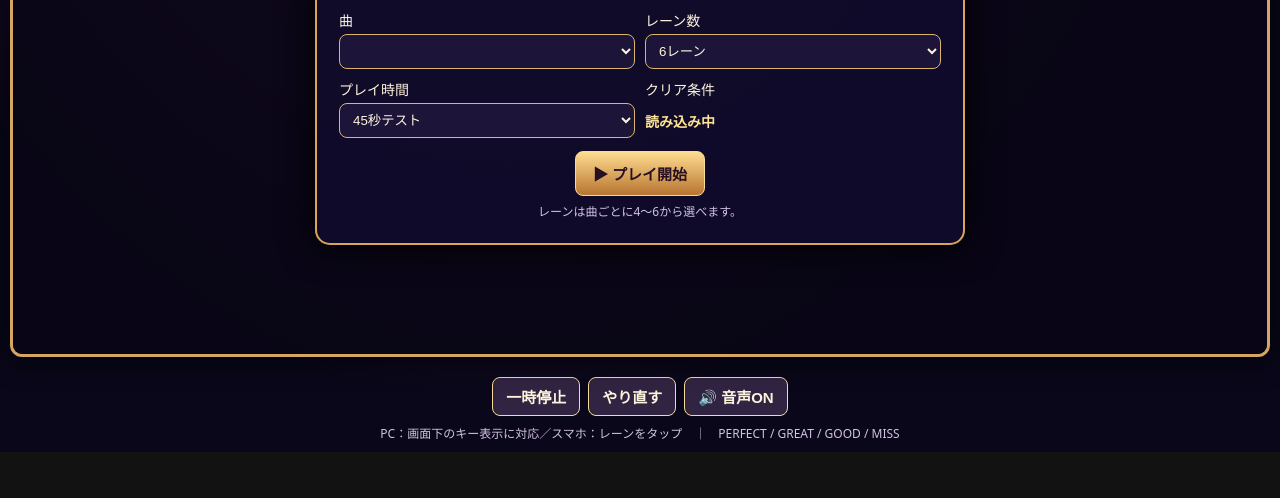
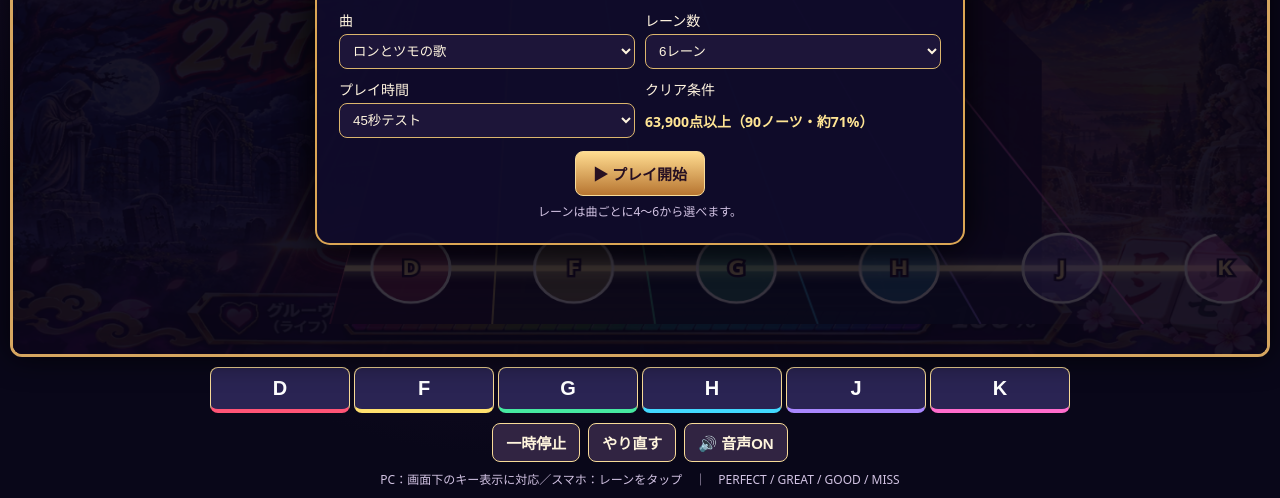
Before and after one commit to kakatomaru-cloud/zamajan-online, a website: page zamajan-online/public/minigames/zama-rhythm/index.html in a window 1280 px wide. Shown: the part 365-863 px from the top of the page. Before the commit the page ends 817 px from the top, so only its background shows below. Drawn offline with Linux system fonts and the light colour scheme.

Commit message:
Add files via upload

```diff
--- a/zamajan-online/public/minigames/zama-rhythm/index.html
+++ b/zamajan-online/public/minigames/zama-rhythm/index.html
@@ -7,7 +7,7 @@ const $=id=>document.getElementById(id),c=$('game'),ctx=c.getContext('2d'),audio
 const colors=['#ff5476','#ffe06e','#46e8a1','#42d8ff','#a987ff','#ff6ccc'];
 const keysMap={4:['D','F','J','K'],5:['D','F','G','J','K'],6:['D','F','G','H','J','K']};
 const riichi=false,observer=false,fightId=''; // 独立試遊専用：リーチ強奪とは連携しない
-const forcedSong=params.get('song')||'ron_tsumo';const fixedLength=riichi?45:null;
+const params=new URLSearchParams(window.location.search);const forcedSong=params.get('song')||'ron_tsumo';const fixedLength=riichi?45:null;
 const W=1280,H=720,TOP=119,LINE=620,TRAVEL=1.85;
 let current=TRACKS[0],laneCount=6,noteList=[],duration=45,score=0,combo=0,maxCombo=0,hits={},state='menu',feedback='',feedbackStamp=0,active=[],lastT=0,muted=false,frame=0,runSeq=0,submitted=false;
 function configNotes(){return current.notes.filter(n=>n.t<=duration).map(n=>({t:n.t,l:n['l'+laneCount],w:n.w,hit:false}));}
@@ -32,7 +32,7 @@ function hit(l){if(state!=='playing'||observer)return;const t=audio.currentTime;
 function updateMiss(){if(state!=='playing')return;const t=audio.currentTime;for(const n of noteList){if(!n.hit&&n.t<t-.19){n.hit=true;hits.MISS++;combo=0;feedback='MISS';feedbackStamp=performance.now()}}if(t>=duration-.02)finish()}
 function finish(){if(state==='result')return;state='result';audio.pause();const tar=targetScore(),clear=score>=tar.need;const pct=tar.n?Math.round(score/(tar.n*1000)*100):0;
  $('overlay').classList.remove('hidden');$('eyebrow').textContent=riichi?'リーチ防衛結果':'RHYTHM RESULT';$('heading').textContent=clear?'🎉 CLEAR!':'💀 FAILED';$('description').innerHTML=`${current.title} / ${laneCount}レーン<br>獲得 <b>${score.toLocaleString()}</b>点 ／ 必要 <b>${tar.need.toLocaleString()}</b>点<br>得点率 ${pct}%　最大COMBO ${maxCombo}<br>PERFECT ${hits.PERFECT} / GREAT ${hits.GREAT} / GOOD ${hits.GOOD} / MISS ${hits.MISS}`;
- $('count').classList.add('hidden');$('start').classList.remove('hidden');$('start').textContent='↻ もう一度遊ぶ';$('choices').classList.toggle('hidden',riichi);if(riichi){$('start').classList.add('hidden');$('riichiLabel').textContent=clear?'リーチ防衛成功！':'リーチ防衛失敗…';if(!observer&&!submitted&&fightId){submitted=true;parent.postMessage({type:'zamajan-rhythm-finished',id:fightId,success:clear,score,notes:tar.n,needed:tar.need},location.origin)}}}
+ $('count').classList.add('hidden');$('start').classList.remove('hidden');$('start').textContent='↻ もう一度遊ぶ';$('choices').classList.toggle('hidden',riichi);if(!riichi)$('notice').textContent='曲・レーン数・プレイ時間を変更して、もう一度遊べます。';if(riichi){$('start').classList.add('hidden');$('riichiLabel').textContent=clear?'リーチ防衛成功！':'リーチ防衛失敗…';if(!observer&&!submitted&&fightId){submitted=true;parent.postMessage({type:'zamajan-rhythm-finished',id:fightId,success:clear,score,notes:tar.n,needed:tar.need},location.origin)}}}
 function sleep(ms){return new Promise(r=>setTimeout(r,ms))}
 async function begin(){const id=++runSeq;chosen();reset();state='countdown';$('overlay').classList.remove('hidden');$('heading').textContent=riichi?'リーチを守れ！':current.title;$('description').textContent=`${laneCount}レーンで ${targetScore().need.toLocaleString()}点以上を目指せ！`;$('start').classList.add('hidden');$('choices').classList.add('hidden');$('count').classList.remove('hidden');$('notice').textContent='';audio.pause();audio.currentTime=0;
  // Browser autoplay restrictions mean user interaction may be required to enable sound, but notes still run.
@@ -41,7 +41,7 @@ async function begin(){const id=++runSeq;chosen();reset();state='countdown';$('o
  state='playing';$('overlay').classList.add('hidden');}
 function pause(){if(state==='playing'){audio.pause();lastT=audio.currentTime;state='paused';$('overlay').classList.remove('hidden');$('heading').textContent='一時停止';$('description').textContent='ゲームを再開できます';$('count').classList.add('hidden');$('start').classList.remove('hidden');$('start').textContent='▶ 再開';$('choices').classList.add('hidden')}else if(state==='paused')resume()}
 function resume(){audio.play().then(()=>{state='playing';$('overlay').classList.add('hidden')}).catch(()=>{$('notice').textContent='音声再生を許可してください'})}
-function restart(){runSeq++;audio.pause();audio.currentTime=0;state='menu';$('overlay').classList.remove('hidden');$('choices').classList.toggle('hidden',riichi);$('count').classList.add('hidden');$('start').classList.remove('hidden');$('start').textContent='▶ プレイ開始';$('heading').textContent=current.title;$('description').textContent='ノーツが判定ラインに重なる瞬間にキーを押そう！'}
+function restart(){runSeq++;audio.pause();audio.currentTime=0;state='menu';$('overlay').classList.remove('hidden');$('choices').classList.toggle('hidden',riichi);$('count').classList.add('hidden');$('start').classList.remove('hidden');$('start').textContent='▶ プレイ開始';$('heading').textContent=current.title;$('description').textContent='ノーツが判定ラインに重なる瞬間にキーを押そう！';$('notice').textContent='曲・レーン数・プレイ時間を選択できます。'}
 for(const t of TRACKS){const o=document.createElement('option');o.value=t.id;o.textContent=t.title;$('track').append(o)}$('track').value=TRACKS.some(t=>t.id===forcedSong)?forcedSong:'ron_tsumo';$('track').addEventListener('change',chosen);$('lanes').addEventListener('change',chosen);$('length').addEventListener('change',chosen);
 $('start').onclick=()=>state==='paused'?resume():begin();$('pause').onclick=pause;$('restart').onclick=restart;$('mute').onclick=()=>{muted=!muted;audio.muted=muted;$('mute').textContent=muted?'🔇 音声OFF':'🔊 音声ON'};
 window.addEventListener('keydown',e=>{if(['INPUT','SELECT'].includes(e.target.tagName)||e.repeat)return;const lane=keysMap[laneCount].indexOf(e.key.toUpperCase());if(lane>=0){e.preventDefault();hit(lane)}if(e.code==='Escape')pause()});
```
